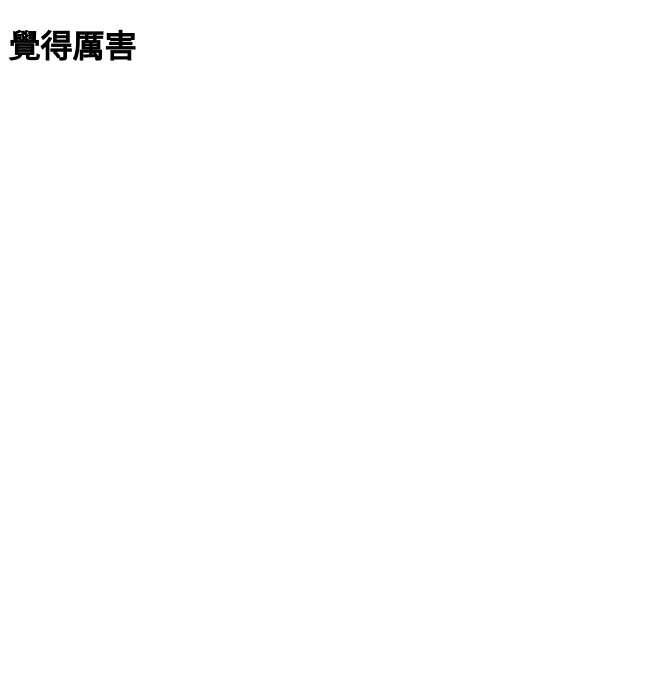
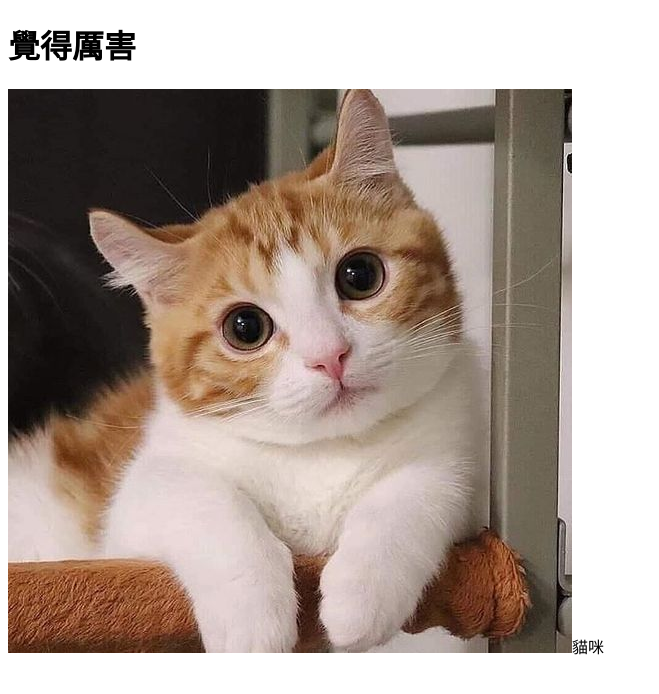
Before and after one commit to Yuchuan0921/Yuchuan0921.github.io, a plain HTML site: page index.html in a window 1280 px wide. Shown: the whole page, without its empty margins (0-659 px from the left). Drawn offline with Linux system fonts and the light colour scheme.

Commit message:
Update index.html

```diff
--- a/index.html
+++ b/index.html
@@ -6,5 +6,6 @@
   </head>
   <body>
     <h1>覺得厲害</h1>
+    <img src="https://github.com/Yuchuan0921/Yuchuan0921.github.io/blob/main/d350b2692d3fac14dc12eb2a1b32b2ee.jpg">貓咪</img>
   </body>
 </html>
```
